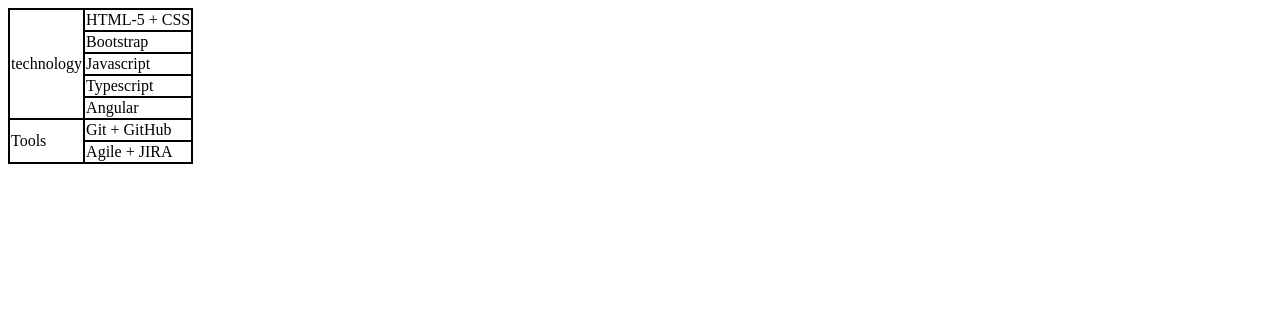
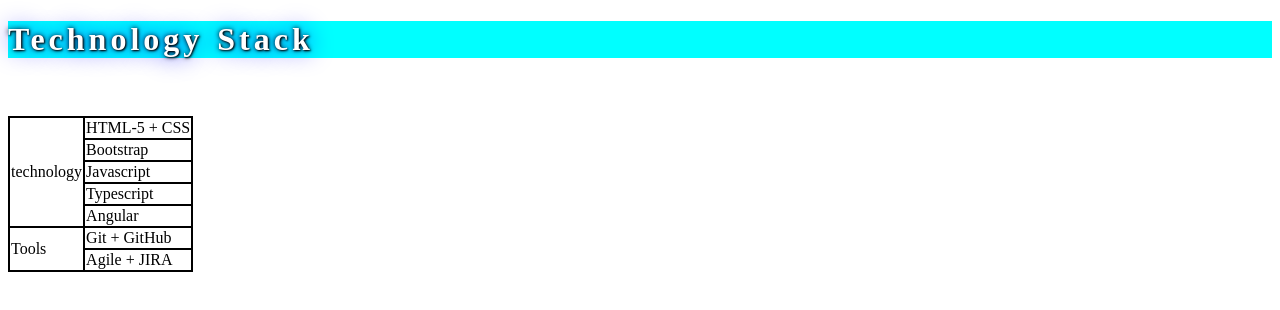
Before and after one commit to Jagdish606/my-profile, a plain HTML site: page techStack.html in a window 1280 px wide. Drawn offline with Linux system fonts and the light colour scheme.

Commit message:
update css
update css

```diff
--- a/techStack.html
+++ b/techStack.html
@@ -11,8 +11,18 @@
             border-collapse: collapse;
 
         }
+        h1{
+            word-spacing: 2px;
+            letter-spacing: 4px;
+
+            color: white;
+            text-shadow: 1px 1px 2px black, 0 0 25px blue, 0 0 5px rgb(0, 0, 0);background-color: aqua;
+        }
     </style>
 </head>
+<h1>Technology Stack</h1>
+<br>
+<br>
 <body>
     <table>
         <tbody>
```
